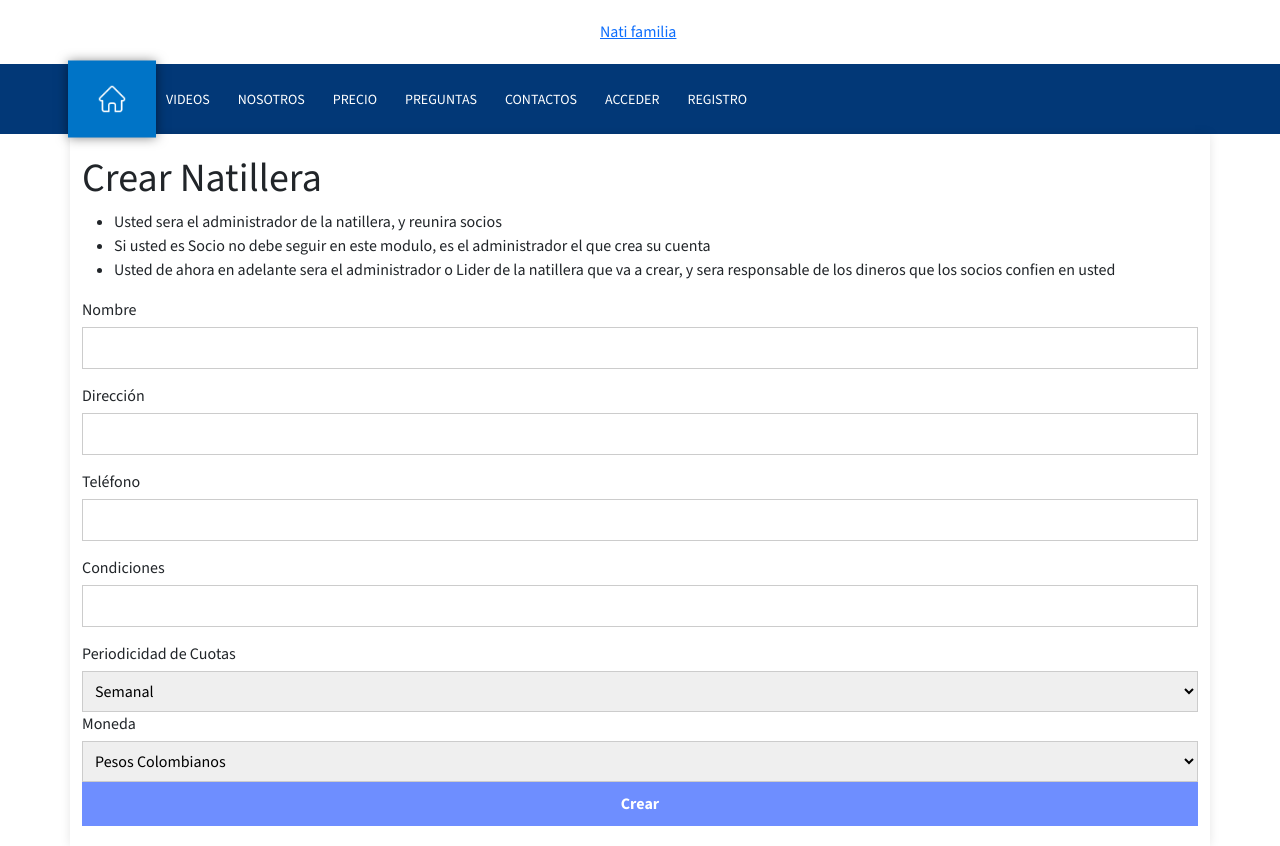
After one commit to JEMEDINAL/Natillera, a Django app: page /crear_natillera/ in a window 1280 px wide. The commit adds this page. Run offline with Django 5.2, Linux system fonts and the light colour scheme; a user stored in the database is signed in; some libraries are stand-ins or nearby versions.

Commit message:
soluciones

```diff
--- a/app/static/app/css/estilos.css
+++ b/app/static/app/css/estilos.css
@@ -405,3 +405,50 @@ nav a {
   width: 170px;
   height: 142px;
 }
+
+.container {
+    width: 100%;
+    max-width: 600px;
+    padding: 20px;
+    box-shadow: 0 0 10px rgba(0, 0, 0, 0.1);
+    background-color: #fff;
+}
+
+h1 {
+    text-align: center;
+    margin-bottom: 20px;
+}
+
+label {
+    display: block;
+    margin-bottom: 5px;
+}
+
+input[type="text"], input[type="email"], select {
+    width: 100%;
+    padding: 8px;
+    margin-bottom: 15px;
+    box-sizing: border-box;
+    border: 1px solid #ccc;
+    outline: none;
+    transition: 0.3s;
+}
+
+input[type="text"]:focus, input[type="email"]:focus, select:focus {
+    border-color: #6e8eff;
+}
+
+button[type="submit"] {
+    width: 100%;
+    padding: 10px;
+    background-color: #6e8eff;
+    color: #fff;
+    font-weight: bold;
+    border: none;
+    cursor: pointer;
+    transition: 0.3s;
+}
+
+button[type="submit"]:hover {
+    background-color: #4d66e8;
+}
--- a/app/templates/app/base.html
+++ b/app/templates/app/base.html
@@ -27,7 +27,7 @@
             </label>
             <nav>
                 <ul>
-                    <li><a href="#" id="selected"></a></li>
+                    <li><a href="{% url 'inicio' %}" id="selected"></a></li>
                     <li><a href="#">Videos</a>
                         <ul>
                             <li><a href="#">Configuracion de la polla</a></li>
@@ -45,6 +45,7 @@
                     <li><a href="#">Preguntas</a></li>
                     <li><a href="#">Contactos</a></li>
                     {% if logueo %}
+                    <li><a href="{% url 'crear_natillera' %}">Crear natillera</a></li>
                     <li><a href="#">{{ request.session.logueo.nombre }}</a>
                         <ul>
                             <li><a href="{% url 'logout' %}">Cerrar sesion</a></li>
@@ -79,12 +80,12 @@
     {% endfor %}
     {% endif %}
 
-    <div id="ho">
+
         {% block contenedor %}
 
 
         {% endblock contenedor %}
-    </div>
+
 
 
     <script src="{% static 'app/js/libreria.js' %}"></script>
--- /dev/null
+++ b/app/templates/app/menu_natillera/crear_natillera.html
@@ -0,0 +1,46 @@
+{% extends "app/base.html" %}
+
+{% block titulo %}Crear natillera{% endblock titulo %}
+{% block contenedor %}
+<div class="container">
+    <h1>Crear Natillera</h1>
+
+    <ul>
+        <li>Usted sera el administrador de la natillera, y reunira socios</li>
+        <li>Si usted es Socio no debe seguir en este modulo, es el administrador el que crea su cuenta</li>
+        <li>Usted de ahora en adelante sera el administrador o Lider de la natillera que va a crear, y sera responsable de los dineros que los socios confien en usted</li>
+    </ul>
+    <form>
+        <label for="name">Nombre</label>
+        <input type="text" id="name" name="name" required>
+
+        <label for="address">Dirección</label>
+        <input type="text" id="address" name="address" required>
+
+        <label for="phone">Teléfono</label>
+        <input type="text" id="phone" name="phone" required>
+
+        <label for="condition">Condiciones</label>
+        <input type="text" id="condition" name="condition" required>
+
+        <label for="quota_frequency">Periodicidad de Cuotas</label>
+        <select id="quota_frequency" name="quota_frequency" required>
+            <option value="Semanal">Semanal</option>
+            <option value="Decadal">Decadal</option>
+            <option value="Quincenal">Quincenal</option>
+            <option value="Mensula">Mensual</option>
+            <option value="Bimestral">Bimestral</option>
+
+        </select>
+
+        <label for="currency">Moneda</label>
+        <select id="currency" name="currency" required>
+            <option value="colombian_pesos">Pesos Colombianos</option>
+            <option value="us_dollars">Dólares</option>
+            <option value="euros">Euros</option>
+        </select>
+
+        <button type="submit">Crear</button>
+    </form>
+</div>
+{% endblock contenedor %}
--- a/app/urls.py
+++ b/app/urls.py
@@ -7,4 +7,5 @@ urlpatterns = [
     path('logout/', views.logout, name="logout"),
     path('Registrarse/', views.sign_up, name='Registrarse'),
     path('inicio/', views.iniciar_sesion, name='iniciar'),
+    path('crear_natillera/', views.crear_natillera, name='crear_natillera')
 ]
--- a/app/views.py
+++ b/app/views.py
@@ -2,9 +2,14 @@ from django.shortcuts import render, redirect
 from django.contrib import messages
 from .models import *
 from django.contrib.auth import authenticate, login
+from django.contrib.auth.decorators import login_required
 
+
+@login_required
 def inicio(request):
-    return render(request, "app/index.html")
+    context = {'logueo': request.session.get('logueo', None)}
+    return render(request, "app/index.html", context)
+
 
 def iniciar_sesion(request):
     return render(request, "app/login.html")
@@ -62,3 +67,9 @@ def sign_up(request):
             return redirect('Registrarse')
 
     return render(request, 'app/sing_up.html')
+
+@login_required
+def crear_natillera(request):
+    # La vista solo llegará a este punto si el usuario está autenticado
+    context = {'logueo': request.session.get('logueo', None)}
+    return render(request, 'app/menu_natillera/crear_natillera.html', context)
```
Also changed, not shown: db.sqlite3, 1 other file.
